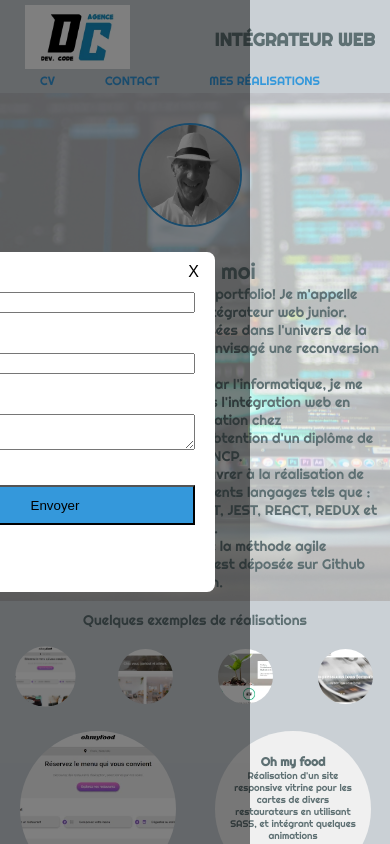
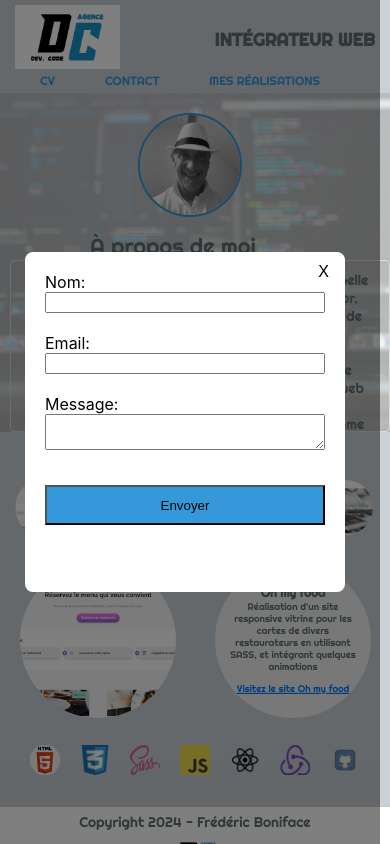
Before and after one commit to fredcentvin/Portfolio-perso, a React (Create React App) app: page / in a window 390 px wide. Both pictures are taken after a click on the element "CONTACT". Shown: the top 844 px of the page. Built offline with nearby package versions, Linux system fonts and the light colour scheme; a web font is replaced by a local one.

Commit message:
modif position formulaire, modifs css

```diff
--- a/src/Components/logo/logo.css
+++ b/src/Components/logo/logo.css
@@ -8,5 +8,6 @@
     }
     .fixLogo{
         height: 64px;
+        margin-left: 0;
     }
 }
--- a/src/Components/nav/Nav.jsx
+++ b/src/Components/nav/Nav.jsx
@@ -1,9 +1,10 @@
 import React, { useState } from "react";
 import moncv from '../../assets/images/moncv.pdf';
-import './nav.css'
+import './nav.css';
 
 function Nav() {
     const [showForm, setShowForm] = useState(false);
+    const [formData, setFormData] = useState({ name: '', email: '', message: '' });
 
     const handleContactClick = () => {
         setShowForm(true);
@@ -13,34 +14,59 @@ function Nav() {
         setShowForm(false);
     };
 
+    const handleChange = (e) => {
+        const { name, value } = e.target;
+        setFormData({ ...formData, [name]: value });
+    };
+
+    const handleSubmit = (e) => {
+        e.preventDefault();
+        fetch('https://ton-backend-endpoint.com/send-email', {
+            method: 'POST',
+            headers: {
+                'Content-Type': 'application/json'
+            },
+            body: JSON.stringify(formData)
+        })
+        .then(response => response.json())
+        .then(data => {
+            alert('Votre message a été envoyé avec succès!');
+            setShowForm(false);
+        })
+        .catch(error => {
+            console.error('Erreur:', error);
+            alert('Une erreur est survenue lors de l\'envoi de votre message.');
+        });
+    };
+
     return (
         <div>
             <div className="navContainer">
                 <a className="fixCv" href={moncv} target="_blank" rel="noopener noreferrer">CV</a>
-                <p className="pNav"  onClick={handleContactClick}>CONTACT</p>
-                <a href="#projects" >MES RÉALISATIONS</a> {/* Lien vers l'ID */}
+                <p className="pNav" onClick={handleContactClick}>CONTACT</p>
+                <a href="#projects">MES RÉALISATIONS</a>
             </div>
             {showForm && (
                 <div className="modalOverlay">
                     <div className="modal">
                         <button className="closeButton" onClick={handleCloseClick}>X</button>
-                        <form className="form">
+                        <form className="form" onSubmit={handleSubmit}>
                             <div className="formInput">
                                 <label className="blockLabel">
                                     Nom:
-                                    <input type="text" name="name" />
+                                    <input type="text" name="name" value={formData.name} onChange={handleChange} />
                                 </label>
                             </div>
                             <div className="formInput">
                                 <label className="blockLabel">
                                     Email:
-                                    <input type="email" name="email" />
+                                    <input type="email" name="email" value={formData.email} onChange={handleChange} />
                                 </label>
                             </div>
                             <div className="formInput">
                                 <label className="blockLabel">
                                     Message:
-                                    <textarea name="message"></textarea>
+                                    <textarea name="message" value={formData.message} onChange={handleChange}></textarea>
                                 </label>
                             </div>
                             <button className="buttonValidForm" type="submit">Envoyer</button>
--- a/src/Components/nav/nav.css
+++ b/src/Components/nav/nav.css
@@ -87,7 +87,7 @@ a{
         margin-left: 15px;
     }
     .modalOverlay{
-        left: -140px;
+        left: -10px;
     }
     .modal{
         padding: 20px;
--- a/src/Container/footer/Footer.jsx
+++ b/src/Container/footer/Footer.jsx
@@ -1,15 +1,15 @@
 import React from 'react';
 import logo1 from '../../assets/logos/logo1.webp';
-import { FontAwesomeIcon } from '@fortawesome/react-fontawesome';
-import { faCopyright } from '@fortawesome/free-solid-svg-icons';
+
+
 import './footer.css'
 
 
 function Footer() {
     return (
         <div className='gridFooter'>
-            <FontAwesomeIcon icon={faCopyright} className='fixIconeFooter'  />
-            <p className='pFooter' >Copyright 2024 - Frédéric Boniface</p>
+
+            <p className='pFooter' > Copyright 2024 - Frédéric Boniface</p>
             <img  className='fixLogoAgence' src={logo1} alt="logo agence" />
         </div>
     );
--- a/src/Container/footer/footer.css
+++ b/src/Container/footer/footer.css
@@ -2,7 +2,7 @@
     font-family: Righteous;
     text-align: center;
     font-size: 16px;
-    color: #2c3e50;
+    color: #5e7073;
     border-top: 2px solid #ccc;
 }
 .fixLogoAgence{
@@ -16,9 +16,13 @@
 }
 .pFooter{
     font-size: 24px;
+    margin-top: 12px;
+    margin-bottom: 12px;
 }
 @media (max-width: 768px){
     .pFooter{
         font-size: 14px;
+        margin-top: 6px;
+        margin-bottom: 6px;
     }
 }
--- a/src/Container/header/header.css
+++ b/src/Container/header/header.css
@@ -16,7 +16,7 @@ h1 {
         flex-wrap: wrap;
     }
     h1 {
-        padding-left: 30px;
+        padding-left: 10px;
         font-size: 18px;
     }
     .logoHeader{
--- a/src/Container/itemBio/ItemBio.jsx
+++ b/src/Container/itemBio/ItemBio.jsx
@@ -1,6 +1,6 @@
-import moi from '../../assets/images/moi.webp'
+import React from 'react';
+import moi from '../../assets/images/moi.webp';
 import './itemBio.css';
-
 
 function ItemBio() {
   return (
@@ -8,6 +8,7 @@ function ItemBio() {
       <img className='imageItem' src={moi} alt="profil de frédéric"></img>
       <div className='gridBio'>
         <h2 className='bioTitle'>À propos de moi</h2>
+        <div className='scrollContainer'>
           <p className='pBio'>
             Bonjour et bienvenue sur mon portfolio! Je m'appelle Frédéric Boniface et je suis intégrateur web junior.<br />
             Après plus de 20 années passées dans l'univers de la maintenance industrielle, j'ai envisagé une reconversion professionnelle.<br />
@@ -16,6 +17,7 @@ function ItemBio() {
           </p>
         </div>
       </div>
+    </div>
   );
 }
 
--- a/src/Container/itemBio/itemBio.css
+++ b/src/Container/itemBio/itemBio.css
@@ -41,8 +41,8 @@
     .imageItem{
         width: 100px;
         height: 100px;
-        margin-top: 30px;
-        margin-bottom: 30px;
+        margin-top: 20px;
+        margin-bottom: 15px;
         margin-right: 20px;
     }
     .pBio{
@@ -54,4 +54,11 @@
         font-size: 22px;
         margin-top: 0;
     }
+    .scrollContainer {
+         max-height: 150px;
+         overflow-y: auto;
+         padding: 10px;
+         border: 1px solid #ddd;
+         border-radius: 4px;
+    }
 }
--- a/src/Container/itemProject/itemProject.css
+++ b/src/Container/itemProject/itemProject.css
@@ -72,7 +72,7 @@
 }
 .title{
     font-Family: Righteous;
-    font-size: 24px;
+    font-size: 20px;
     margin: 10px 0;
     color: #5e7073;
 }
```
Lines whose indentation alone changed are shown as unchanged.
